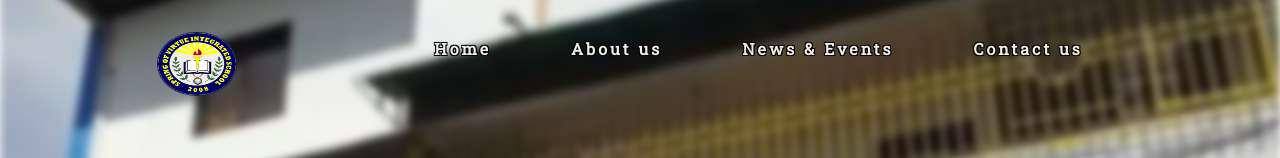
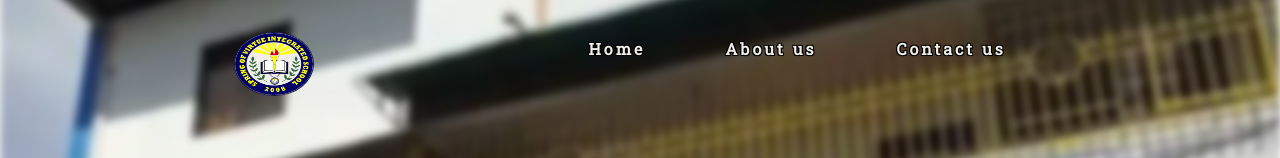
Before and after one commit to MDL-72/svis_next, a Next.js app: page / in a window 1280 px wide. Shown: the top 158 px of the page. Built offline with nearby package versions, Linux system fonts and the light colour scheme.

Commit message:
disable unfinished page

```diff
--- a/components/navbar/navigation.jsx
+++ b/components/navbar/navigation.jsx
@@ -43,11 +43,11 @@ export default function Navigation() {
       path: "/about-us",
       menuName: "About us",
     },
-    {
-      id: 4,
-      path: "/news-and-events",
-      menuName: "News & Events",
-    },
+    // {
+    //   id: 4,
+    //   path: "/news-and-events",
+    //   menuName: "News & Events",
+    // },
     {
       id: 3,
       path: "/contact-us",
```
